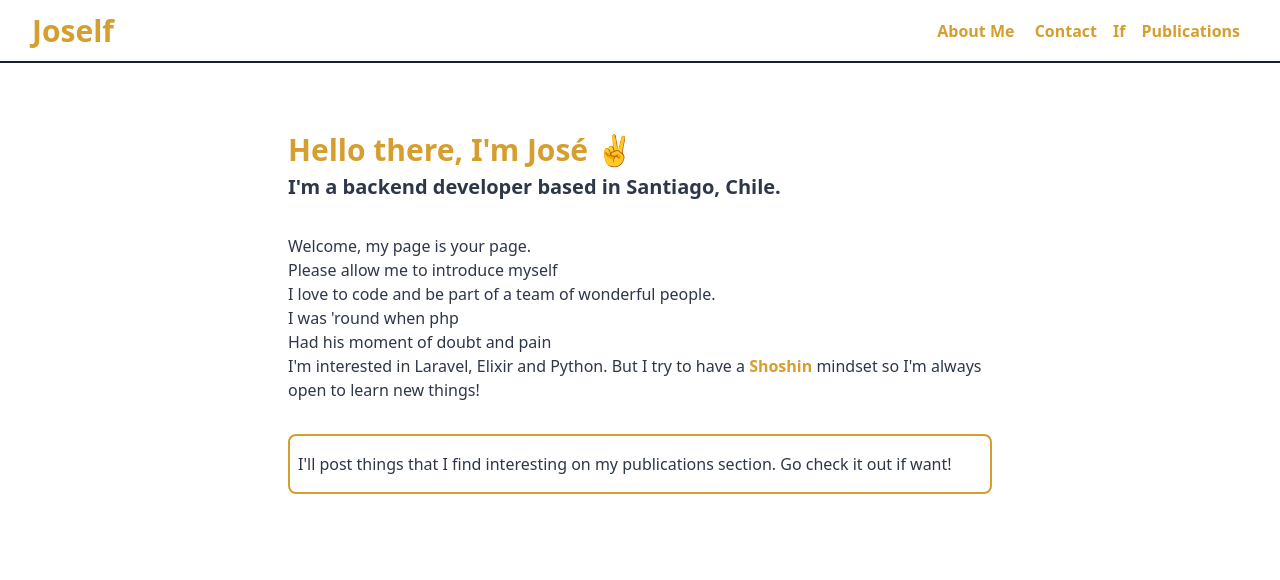
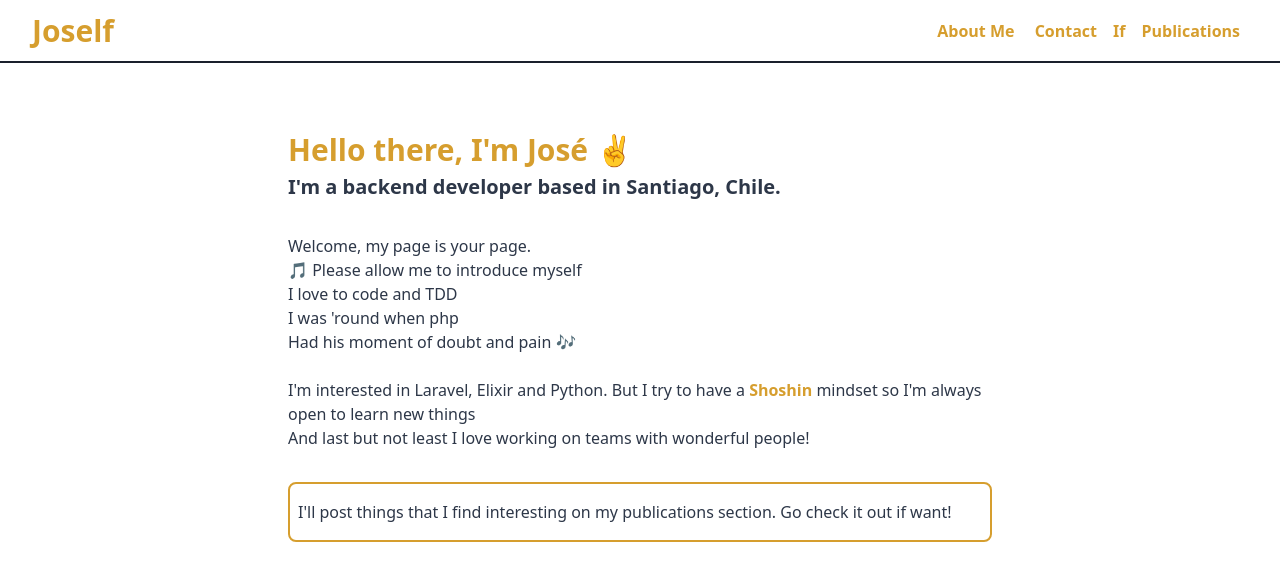
Before and after one commit to lastrafda/joself, a Vue app: page / in a window 1280 px wide. Shown: the top 580 px of the page. Built offline with nearby package versions, Linux system fonts and the light colour scheme.

Commit message:
about finished

```diff
--- a/src/components/About.vue
+++ b/src/components/About.vue
@@ -6,11 +6,13 @@
       </div>
       <div class="py-8 text-gray-800">
           <p>Welcome, my page is your page.</p>
-          <p>Please allow me to introduce myself</p>
-          <p>I love to code and be part of a team of wonderful people.</p>
+          <p>🎵 Please allow me to introduce myself</p>
+          <p>I love to code and TDD</p>
           <p>I was 'round when php</p>
-          <p>Had his moment of doubt and pain</p>
-          <p>I'm interested in Laravel, Elixir and Python. But I try to have a <a href="https://en.wikipedia.org/wiki/Shoshin" class="text-yellow-600 font-bold">Shoshin</a> mindset so I'm always open to learn new things!</p>
+          <p>Had his moment of doubt and pain 🎶</p>
+          <br>
+          <p>I'm interested in Laravel, Elixir and Python. But I try to have a <a href="https://en.wikipedia.org/wiki/Shoshin" class="text-yellow-600 font-bold">Shoshin</a> mindset so I'm always open to learn new things</p>
+          <p>And last but not least I love working on teams with wonderful people!</p>
       </div>
       <div class="rounded-lg border-solid border-2 border-yellow-600 text-gray-800 py-4 px-2">
           I'll post things that I find interesting on my publications section. Go check it out if want!
```
Also changed, not shown: src/assets/publications.jpg (added).
